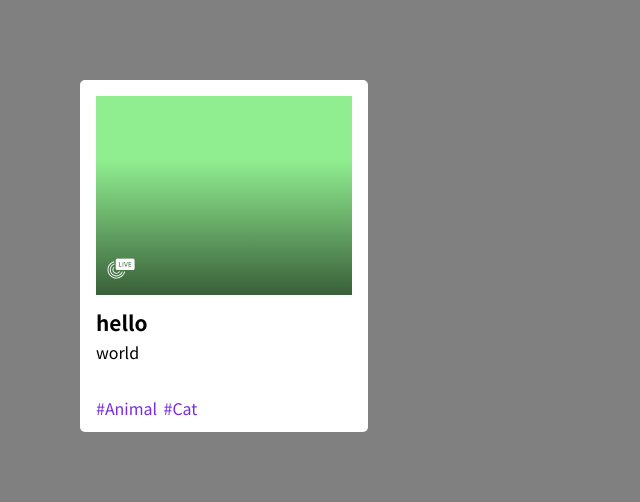
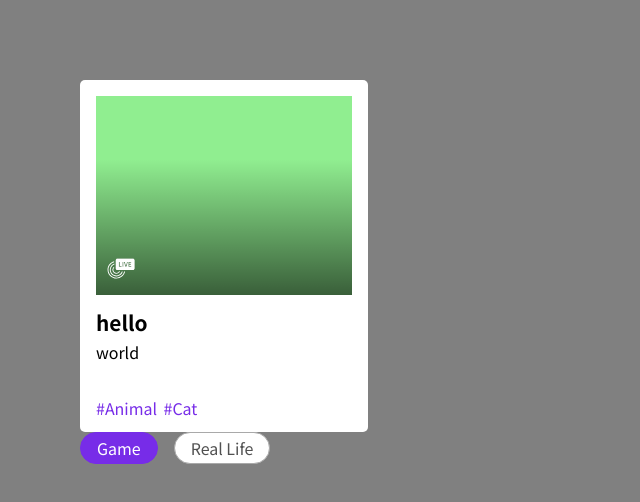
Before and after one commit to we-sopt-together-twitch/frontend, a React (Create React App) app: page /test/tekiter in a window 1280 px wide. Shown: the top 502 px of the page, without its empty margins (0-640 px from the left). Built offline with nearby package versions, Linux system fonts and the light colour scheme.

Commit message:
feat: 라이브 탐색 탭 추가

```diff
--- a/src/components/browseLiveChannels/BroadcastCard.tsx
+++ b/src/components/browseLiveChannels/BroadcastCard/BroadcastCard.tsx
@@ -1,5 +1,5 @@
 import styled from "styled-components";
-import { LiveThumbnail } from "../common/LiveThumbnail";
+import { LiveThumbnail } from "../../common/LiveThumbnail";
 import { BroadcastTags } from "./BroadcastTags";
 
 interface BroadcastCardProps {
--- a/src/components/browseLiveChannels/BroadcastTags.tsx
+++ b/src/components/browseLiveChannels/BroadcastCard/BroadcastTags.tsx
@@ -1,5 +1,5 @@
 import styled from "styled-components";
-import { colors } from "../../styles/colors";
+import { colors } from "../../../styles/colors";
 
 interface BroadcastTagsProps {
   className?: string;
--- /dev/null
+++ b/src/components/browseLiveChannels/BroadcastCard/index.ts
@@ -0,0 +1 @@
+export { BroadcastCard } from "./BroadcastCard";
--- /dev/null
+++ b/src/components/browseLiveChannels/CategoryTab/CategoryTab.tsx
@@ -0,0 +1,31 @@
+import React, { ReactElement, SyntheticEvent } from "react";
+import styled from "styled-components";
+import { CategoryTabItemProps } from "./CategoryTabItem";
+
+interface CategoryTabProps {
+  children: ReactElement<CategoryTabItemProps>[];
+
+  value: string;
+  onChange(e: SyntheticEvent, newValue: string): void;
+}
+
+export function CategoryTab(props: CategoryTabProps) {
+  const { children, value, onChange } = props;
+
+  const newChildren = React.Children.map(children, (child) => {
+    return React.cloneElement(child, {
+      onChange,
+      isSelected: value === child.props.value,
+    });
+  });
+
+  return <StyledCategoryTab>{newChildren}</StyledCategoryTab>;
+}
+
+const StyledCategoryTab = styled.div`
+  display: flex;
+
+  & > *:not(:last-child) {
+    margin-right: 1em;
+  }
+`;
--- /dev/null
+++ b/src/components/browseLiveChannels/CategoryTab/CategoryTabItem.tsx
@@ -0,0 +1,57 @@
+import { SyntheticEvent } from "react";
+import styled, { css } from "styled-components";
+import { colors } from "../../../styles/colors";
+
+export interface CategoryTabItemProps {
+  label: string;
+  value: string;
+
+  isSelected?: boolean;
+  onChange?(e: SyntheticEvent, newValue: string): void;
+}
+
+export function CategoryTabItem(props: CategoryTabItemProps) {
+  const { label, value, onChange, isSelected } = props;
+
+  function handleClick(e: SyntheticEvent) {
+    onChange?.call(e, e, value);
+  }
+
+  return (
+    <StyledCategoryTabItem onClick={handleClick} isSelected={!!isSelected}>
+      {label}
+    </StyledCategoryTabItem>
+  );
+}
+
+const StyledCategoryTabItem = styled.a<{ isSelected: boolean }>`
+  display: flex;
+  align-items: center;
+
+  height: 2em;
+  padding: 0 1em;
+
+  outline: none;
+  border-radius: 2em;
+  cursor: pointer;
+
+  ${(props) => getConditionalStyle(props.isSelected)};
+
+  transition: background-color 0.2s, color 0.2s, border 0.2s;
+`;
+
+function getConditionalStyle(isSelected: boolean) {
+  if (isSelected) {
+    return css`
+      background-color: ${colors.primary};
+      color: white;
+      border: 1px solid ${colors.primary};
+    `;
+  } else {
+    return css`
+      background-color: white;
+      color: #515151;
+      border: 1px solid #a9a9a9;
+    `;
+  }
+}
--- /dev/null
+++ b/src/components/browseLiveChannels/CategoryTab/index.ts
@@ -0,0 +1,2 @@
+export { CategoryTab } from "./CategoryTab";
+export { CategoryTabItem } from "./CategoryTabItem";
--- a/src/pages/testPages/Tekiter.tsx
+++ b/src/pages/testPages/Tekiter.tsx
@@ -1,12 +1,20 @@
+import { useState } from "react";
 import styled from "styled-components";
 import { BroadcastCard } from "../../components/browseLiveChannels/BroadcastCard";
+import { CategoryTab, CategoryTabItem } from "../../components/browseLiveChannels/CategoryTab";
 
 export function TekiterTestPage() {
+  const [tabValue, setTabValue] = useState("game");
+
   return (
     <Background>
       <Slot>
         <BroadcastCard title="hello" summary="world" tags={["#Animal", "#Cat"]} />
       </Slot>
+      <CategoryTab value={tabValue} onChange={(e, val) => setTabValue(val)}>
+        <CategoryTabItem label="Game" value="game" />
+        <CategoryTabItem label="Real Life" value="IRL" />
+      </CategoryTab>
     </Background>
   );
 }
```
